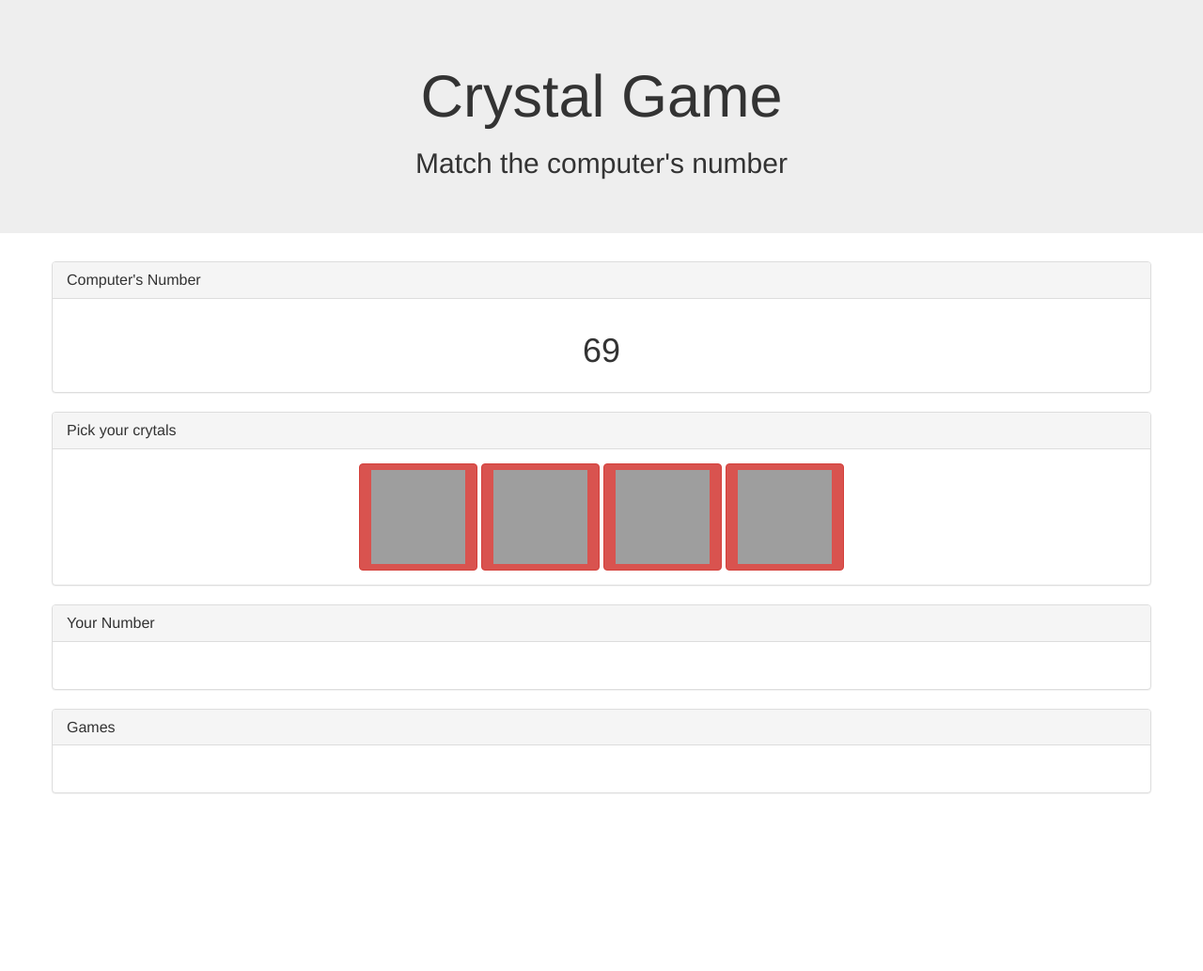
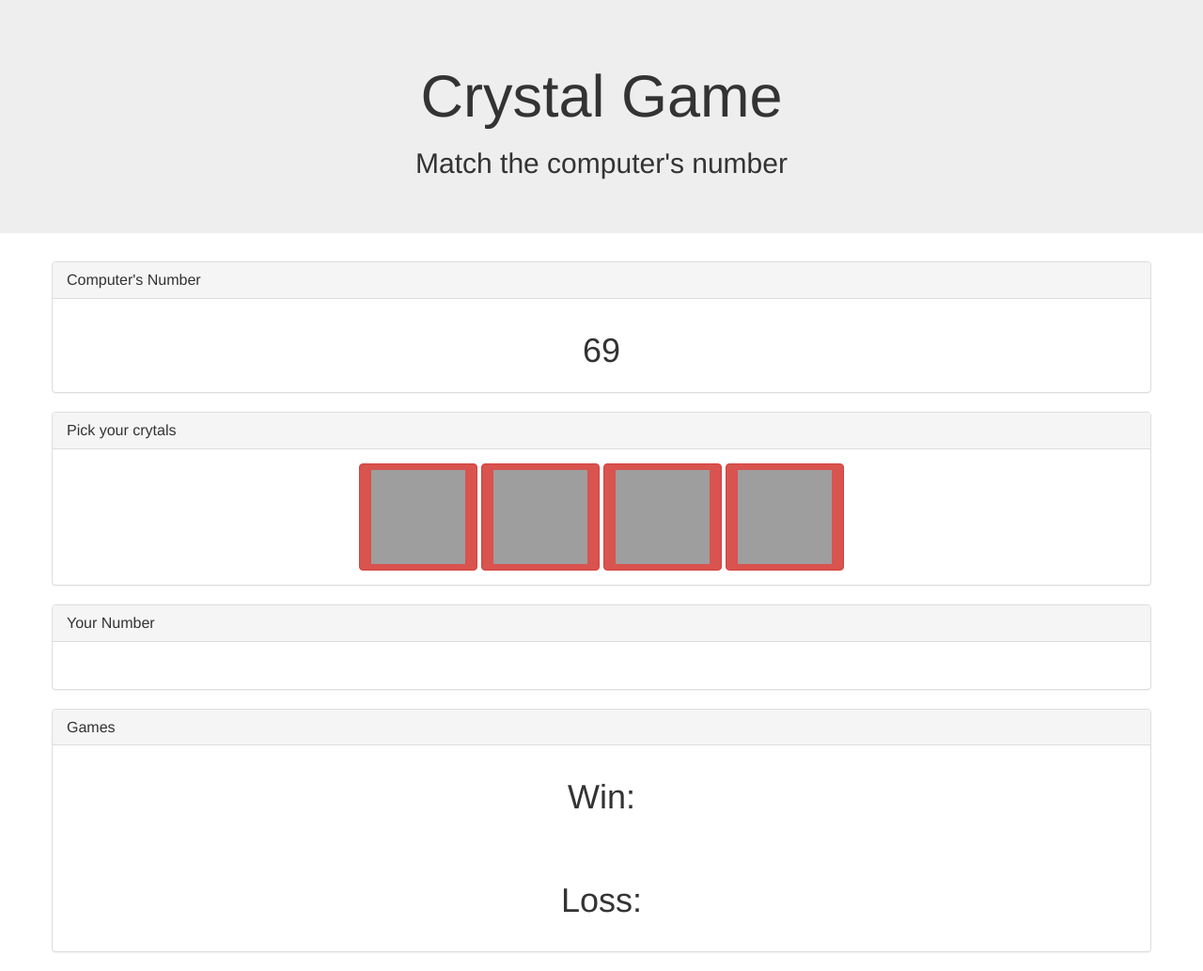
Before and after one commit to kmsemo1/week-4-game, a plain HTML site: page index.html in a window 1280 px wide. Shown: the whole page at 94% size. Before the commit the page ends 864 px from the top, so only its background shows below. Drawn offline with nearby package versions, Linux system fonts and the light colour scheme; grey boxes are pictures that could not be loaded.

Commit message:
added wins and loss counters in the idex.html

```diff
--- a/index.html
+++ b/index.html
@@ -58,8 +58,13 @@
               <h3 class="panel-title">Games</h3>
             </div>
             <div class="panel-body text-center">
-              <h1 id="Games"></h1>
+              <h1>Win: </h1>
+              <h2 id="Win"></h2>
             </div>
+            <div class="panel-body text-center">
+                <h1>Loss: </h1>
+                <h2 id="Loss"></h2>
+              </div>
           </div>
         </div>
       </div>
--- a/javascript/game.js
+++ b/javascript/game.js
@@ -76,17 +76,22 @@ $(document).ready(function () {
 //====================================================================================================
 //END OF GAME
 
-// wait until #result === #computer-pick or #result > #computer-pick
-// generate a new number for #computer-pick
+
+// if #result === #computer-pic
+if (total === compNumber) {
+    // variable for wins
+
+    // add +1 to total wins
+
+// display "you won" message
+// restart counter for #result
+}
+
+
+
+// else if #result > #computer-pick
+// add +1 to total loss
+// display "you lose" message
 // restart counter for #result
 
-// if #result === #computer-pic
-// add +1 to total wins
-// display "you won" message
-
-
-// if #result > #computer-pick
-// add +1 to total loss
-// display "you lose" message
-
 //reset using .empty()
```
